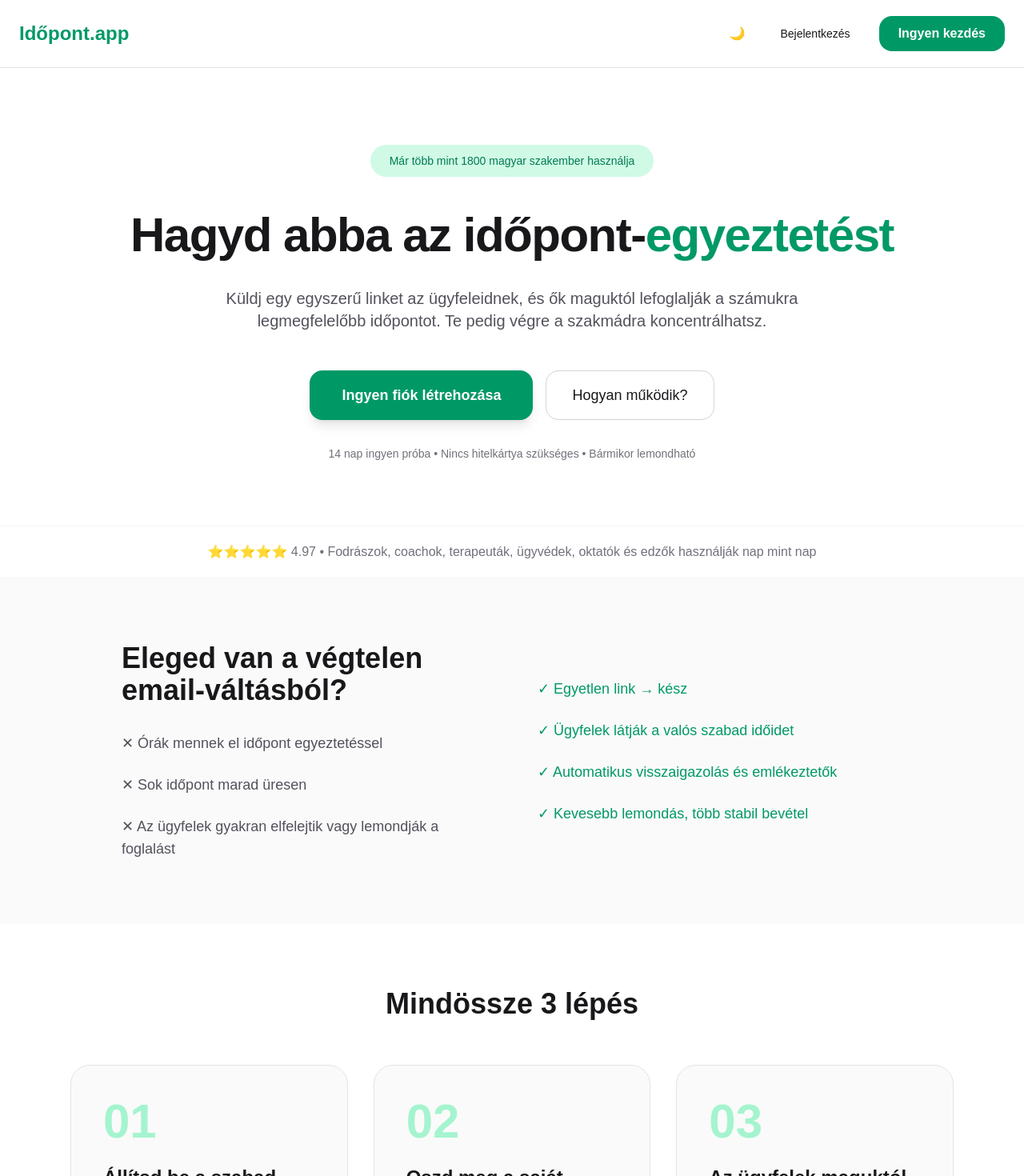
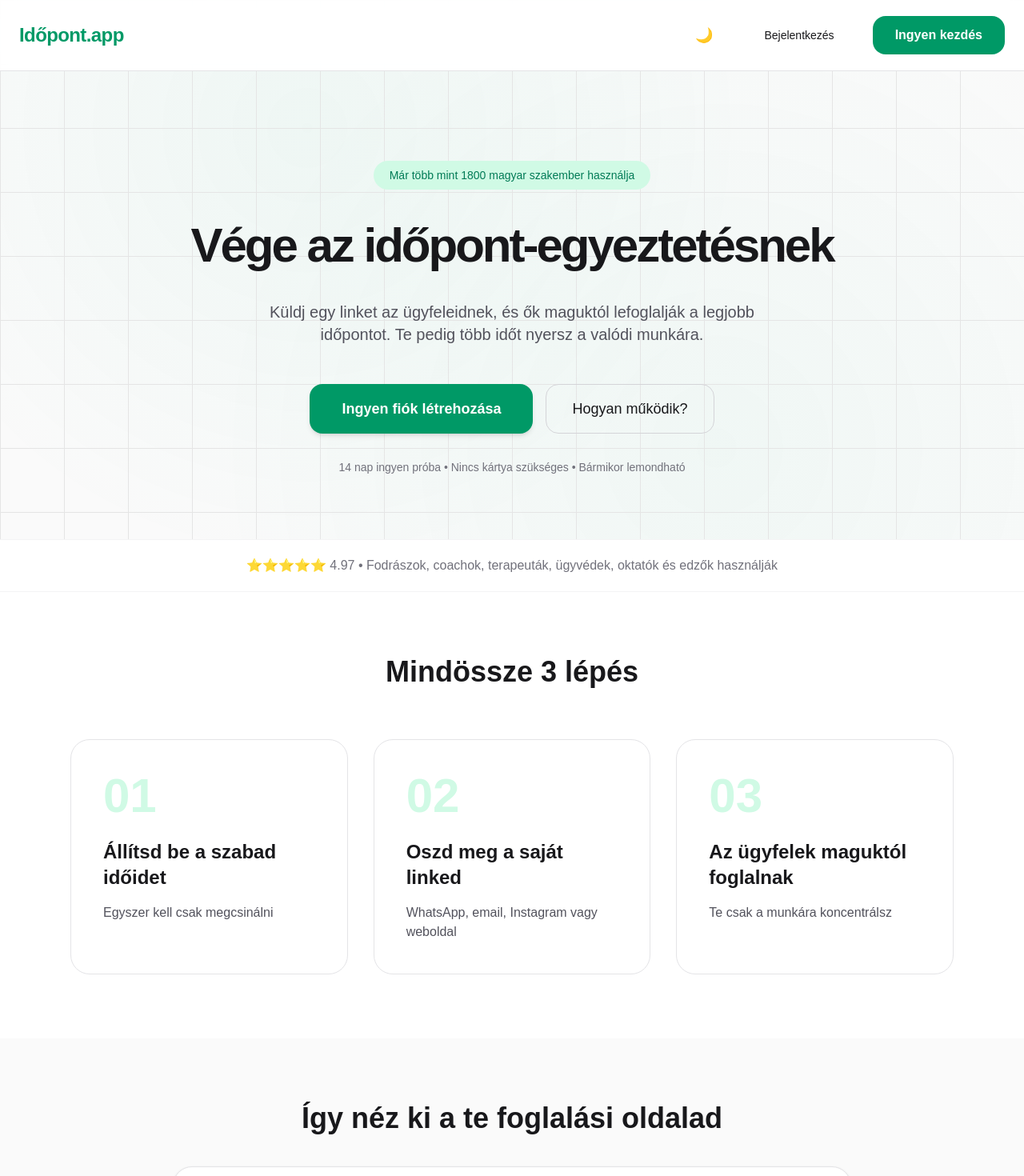
Before and after one commit to Keszil/calendarrr, a Next.js app: page / in a window 1280 px wide. Shown: the top 1470 px of the page at 80% size. Built offline with nearby package versions, Linux system fonts and the light colour scheme.

Commit message:
Update page.js

```diff
--- a/app/page.js
+++ b/app/page.js
@@ -48,16 +48,16 @@ export default function Home() {
       name: "Starter",
       price: isAnnual ? 4900 : 5900,
       period: isAnnual ? "/hó (éves)" : "/hó",
-      description: "Egyéni szakembereknek ideális",
+      description: "Egyéni szakembereknek",
       features: ["Korlátlan foglalási linkek", "Valós idejű naptár", "Automatikus emlékeztetők", "Zoom integráció", "Alap analitika"],
-      cta: "Starter csomag választása",
+      cta: "Starter csomag",
       popular: false,
     },
     {
       name: "Pro",
       price: isAnnual ? 9900 : 12900,
       period: isAnnual ? "/hó (éves)" : "/hó",
-      description: "A legtöbb szakember ezt választja",
+      description: "A legnépszerűbb választás",
       features: ["Minden a Starterben", "Egyéni branding", "Csoportfoglalás", "Haladó analitika", "Prioritásos támogatás", "Nincs Időpont.app logó"],
       cta: "Pro csomag indítása",
       popular: true,
@@ -84,46 +84,65 @@ export default function Home() {
     {
       name: "Nagy Márk",
       role: "Életvezetési coach",
-      text: "Sokkal professzionálisabb lett a szolgáltatásom. Kevesebb lemondás, több betelt időpont. Tavaly óta már a Pro csomagot használom.",
+      text: "Sokkal professzionálisabb lett a szolgáltatásom. Kevesebb lemondás, több betelt időpont.",
       rating: 5,
       avatar: "🧔"
     },
     {
       name: "Szabó Eszter",
       role: "Jogi tanácsadó",
-      text: "A korábbi végtelen email-váltás helyett most tényleg csak a munkára kell koncentrálnom. Nagyon intuitív és megbízható rendszer.",
+      text: "A korábbi végtelen email-váltás helyett most tényleg csak a munkára kell koncentrálnom. Nagyon intuitív rendszer.",
       rating: 5,
       avatar: "👩‍💼"
     },
     {
       name: "Tóth Péter",
       role: "Személyi edző",
-      text: "Az ügyfeleim 90%-a magától foglal. Hihetetlen, mennyire leegyszerűsítette az életemet ez az eszköz.",
+      text: "Az ügyfeleim 90%-a magától foglal. Hihetetlenül leegyszerűsítette az életemet.",
       rating: 5,
       avatar: "💪"
     }
   ]
 
   return (
-    <main className="min-h-screen bg-zinc-50 dark:bg-zinc-950 text-zinc-900 dark:text-zinc-100">
+    <main className="min-h-screen bg-zinc-50 dark:bg-zinc-950 text-zinc-900 dark:text-zinc-100 overflow-hidden relative">
+
+      {/* Absztrakt háttér animáció - finom és elegáns */}
+      <div className="fixed inset-0 z-0 pointer-events-none">
+        <motion.div
+          animate={{ opacity: [0.6, 0.4, 0.6] }}
+          transition={{ duration: 15, repeat: Infinity }}
+          className="absolute inset-0 bg-[radial-gradient(circle_at_30%_20%,rgba(16,185,129,0.12),transparent_50%)]"
+        />
+        <motion.div
+          animate={{ opacity: [0.5, 0.7, 0.5] }}
+          transition={{ duration: 18, repeat: Infinity, delay: 5 }}
+          className="absolute inset-0 bg-[radial-gradient(circle_at_70%_70%,rgba(16,185,129,0.08),transparent_60%)]"
+        />
+        {/* Finom rács */}
+        <div className="absolute inset-0 bg-[linear-gradient(to_right,#e5e5e5_1px,transparent_1px),linear-gradient(to_bottom,#e5e5e5_1px,transparent_1px)] dark:bg-[linear-gradient(to_right,#27272a_1px,transparent_1px),linear-gradient(to_bottom,#27272a_1px,transparent_1px)] bg-[size:80px_80px]" />
+      </div>
+
       {/* NAVBAR */}
-      <header className="sticky top-0 z-50 bg-white/95 dark:bg-zinc-950/95 backdrop-blur-md border-b border-zinc-200 dark:border-zinc-800">
+      <header className="sticky top-0 z-50 bg-white/95 dark:bg-zinc-950/95 backdrop-blur-lg border-b border-zinc-200 dark:border-zinc-800">
         <div className="max-w-7xl mx-auto px-6 py-5 flex justify-between items-center">
-          <h1 className="text-2xl font-semibold text-emerald-600 dark:text-emerald-500">Időpont.app</h1>
+          <h1 className="text-2xl font-semibold tracking-tight text-emerald-600 dark:text-emerald-500">
+            Időpont.app
+          </h1>
 
-          <div className="flex items-center gap-4">
+          <div className="flex items-center gap-6">
             <button
               onClick={() => setIsDark(!isDark)}
-              className="p-2 rounded-xl hover:bg-zinc-100 dark:hover:bg-zinc-800 transition"
+              className="px-4 py-2 rounded-2xl hover:bg-zinc-100 dark:hover:bg-zinc-800 transition text-lg"
             >
               {isDark ? '☀️' : '🌙'}
             </button>
-            <button className="px-5 py-2 text-sm font-medium rounded-2xl hover:bg-zinc-100 dark:hover:bg-zinc-800 transition">
+            <button className="px-6 py-2.5 text-sm font-medium rounded-2xl hover:bg-zinc-100 dark:hover:bg-zinc-800 transition">
               Bejelentkezés
             </button>
             <button
               onClick={() => document.getElementById('pricing')?.scrollIntoView({ behavior: 'smooth' })}
-              className="px-6 py-2.5 bg-emerald-600 hover:bg-emerald-700 text-white font-semibold rounded-2xl transition"
+              className="px-7 py-3 bg-emerald-600 hover:bg-emerald-700 text-white font-semibold rounded-2xl transition"
             >
               Ingyen kezdés
             </button>
@@ -132,25 +151,25 @@ export default function Home() {
       </header>
 
       {/* HERO */}
-      <section className="pt-24 pb-20 bg-white dark:bg-zinc-950">
+      <section className="relative z-10 pt-28 pb-20">
         <div className="max-w-5xl mx-auto px-6 text-center">
-          <div className="inline-flex items-center gap-2 bg-emerald-100 dark:bg-emerald-900/30 text-emerald-700 dark:text-emerald-400 px-6 py-2.5 rounded-full text-sm mb-10">
+          <div className="inline-flex items-center gap-2 bg-emerald-100 dark:bg-emerald-900/30 text-emerald-700 dark:text-emerald-400 px-5 py-2 rounded-full text-sm mb-8">
             Már több mint 1800 magyar szakember használja
           </div>
 
-          <h1 className="text-5xl md:text-6xl font-bold tracking-tight leading-[1.1] mb-8">
-            Hagyd abba az időpont-<span className="text-emerald-600 dark:text-emerald-500">egyeztetést</span>
+          <h1 className="text-5xl md:text-6xl font-bold tracking-tighter leading-tight mb-8">
+            Vége az időpont-egyeztetésnek
           </h1>
 
-          <p className="text-xl text-zinc-600 dark:text-zinc-400 max-w-3xl mx-auto mb-12">
-            Küldj egy egyszerű linket az ügyfeleidnek, és ők maguktól lefoglalják a számukra legmegfelelőbb időpontot.
-            Te pedig végre a szakmádra koncentrálhatsz.
+          <p className="text-xl text-zinc-600 dark:text-zinc-400 max-w-2xl mx-auto mb-12">
+            Küldj egy linket az ügyfeleidnek, és ők maguktól lefoglalják a legjobb időpontot.
+            Te pedig több időt nyersz a valódi munkára.
           </p>
 
           <div className="flex flex-col sm:flex-row gap-4 justify-center">
             <button
               onClick={() => document.getElementById('pricing')?.scrollIntoView({ behavior: 'smooth' })}
-              className="px-10 py-4 text-lg font-semibold bg-emerald-600 hover:bg-emerald-700 text-white rounded-2xl transition shadow-lg"
+              className="px-10 py-4 text-lg font-semibold bg-emerald-600 hover:bg-emerald-700 text-white rounded-2xl transition shadow-md"
             >
               Ingyen fiók létrehozása
             </button>
@@ -159,41 +178,21 @@ export default function Home() {
             </button>
           </div>
 
-          <p className="mt-8 text-sm text-zinc-500">14 nap ingyen próba • Nincs hitelkártya szükséges • Bármikor lemondható</p>
+          <p className="mt-8 text-sm text-zinc-500">14 nap ingyen próba • Nincs kártya szükséges • Bármikor lemondható</p>
         </div>
       </section>
 
       {/* TRUST BAR */}
-      <div className="border-y border-zinc-100 dark:border-zinc-800 bg-white dark:bg-zinc-900 py-5">
+      <div className="relative z-10 border-y border-zinc-100 dark:border-zinc-800 bg-white dark:bg-zinc-900 py-5">
         <div className="max-w-6xl mx-auto px-6 text-center text-zinc-500 dark:text-zinc-400">
-          ⭐⭐⭐⭐⭐ 4.97 • Fodrászok, coachok, terapeuták, ügyvédek, oktatók és edzők használják nap mint nap
+          ⭐⭐⭐⭐⭐ 4.97 • Fodrászok, coachok, terapeuták, ügyvédek, oktatók és edzők használják
         </div>
       </div>
 
-      {/* PROBLEM → SOLUTION */}
-      <section className="py-20 bg-zinc-50 dark:bg-zinc-900">
-        <div className="max-w-5xl mx-auto px-6 grid md:grid-cols-2 gap-16 items-center">
-          <div>
-            <h2 className="text-4xl font-semibold mb-8">Eleged van a végtelen email-váltásból?</h2>
-            <div className="space-y-6 text-lg text-zinc-600 dark:text-zinc-400">
-              <p>✕ Órák mennek el időpont egyeztetéssel</p>
-              <p>✕ Sok időpont marad üresen</p>
-              <p>✕ Az ügyfelek gyakran elfelejtik vagy lemondják a foglalást</p>
-            </div>
-          </div>
-          <div className="space-y-6 text-lg">
-            <p className="text-emerald-600 dark:text-emerald-500">✓ Egyetlen link → kész</p>
-            <p className="text-emerald-600 dark:text-emerald-500">✓ Ügyfelek látják a valós szabad időidet</p>
-            <p className="text-emerald-600 dark:text-emerald-500">✓ Automatikus visszaigazolás és emlékeztetők</p>
-            <p className="text-emerald-600 dark:text-emerald-500">✓ Kevesebb lemondás, több stabil bevétel</p>
-          </div>
-        </div>
-      </section>
-
       {/* HOW IT WORKS */}
-      <section className="py-20 bg-white dark:bg-zinc-950">
+      <section className="relative z-10 py-20 bg-white dark:bg-zinc-950">
         <div className="max-w-6xl mx-auto px-6">
-          <h2 className="text-4xl font-semibold text-center mb-14">Mindössze 3 lépés</h2>
+          <h2 className="text-4xl font-semibold text-center mb-16">Mindössze 3 lépés</h2>
           <div className="grid md:grid-cols-3 gap-8">
             {[
               { num: "01", title: "Állítsd be a szabad időidet", desc: "Egyszer kell csak megcsinálni" },
@@ -202,10 +201,10 @@ export default function Home() {
             ].map((item, i) => (
               <motion.div
                 key={i}
-                whileHover={{ y: -8 }}
-                className="bg-zinc-50 dark:bg-zinc-900 border border-zinc-200 dark:border-zinc-800 p-10 rounded-3xl"
+                whileHover={{ y: -6 }}
+                className="bg-white dark:bg-zinc-900 border border-zinc-200 dark:border-zinc-800 p-10 rounded-3xl hover:shadow-md transition-shadow"
               >
-                <div className="text-6xl font-bold text-emerald-200 dark:text-emerald-950 mb-6">{item.num}</div>
+                <div className="text-6xl font-bold text-emerald-100 dark:text-emerald-950 mb-6">{item.num}</div>
                 <h3 className="text-2xl font-semibold mb-4">{item.title}</h3>
                 <p className="text-zinc-600 dark:text-zinc-400">{item.desc}</p>
               </motion.div>
@@ -215,14 +214,17 @@ export default function Home() {
       </section>
 
       {/* BOOKING DEMO */}
-      <section className="py-20 bg-zinc-50 dark:bg-zinc-900">
+      <section className="relative z-10 py-20 bg-zinc-50 dark:bg-zinc-900">
         <div className="max-w-4xl mx-auto px-6">
           <h2 className="text-4xl font-semibold text-center mb-10">Így néz ki a te foglalási oldalad</h2>
 
-          <div className="bg-white dark:bg-zinc-800 border border-zinc-200 dark:border-zinc-700 rounded-3xl p-10 shadow-sm">
-            <div className="flex justify-center gap-3 mb-10">
+          <div className="bg-white dark:bg-zinc-800 border border-zinc-200 dark:border-zinc-700 rounded-3xl p-12 shadow-sm">
+            <div className="flex justify-center gap-4 mb-10">
               {[1,2,3].map(s => (
-                <div key={s} className={`w-3 h-3 rounded-full transition-all ${step >= s ? 'bg-emerald-600 scale-125' : 'bg-zinc-300 dark:bg-zinc-600'}`} />
+                <div
+                  key={s}
+                  className={`w-3.5 h-3.5 rounded-full transition-all ${step >= s ? 'bg-emerald-600 scale-125' : 'bg-zinc-300 dark:bg-zinc-600'}`}
+                />
               ))}
             </div>
 
@@ -235,7 +237,7 @@ export default function Home() {
                       <button
                         key={i}
                         onClick={() => setSelectedDate(i)}
-                        className={`aspect-square rounded-2xl transition-all font-medium ${selectedDate === i
+                        className={`aspect-square rounded-2xl transition-all ${selectedDate === i
                           ? 'bg-emerald-600 text-white'
                           : 'bg-zinc-100 dark:bg-zinc-700 hover:bg-zinc-200 dark:hover:bg-zinc-600'}`}
                       >
@@ -243,7 +245,10 @@ export default function Home() {
                       </button>
                     ))}
                   </div>
-                  <button onClick={() => setStep(2)} className="mt-10 w-full py-4 bg-emerald-600 hover:bg-emerald-700 text-white font-semibold rounded-2xl transition">
+                  <button
+                    onClick={() => setStep(2)}
+                    className="mt-10 w-full py-4 bg-emerald-600 hover:bg-emerald-700 text-white font-semibold rounded-2xl transition"
+                  >
                     Tovább →
                   </button>
                 </motion.div>
@@ -265,7 +270,10 @@ export default function Home() {
                       </button>
                     ))}
                   </div>
-                  <button onClick={() => setStep(3)} className="mt-10 w-full py-4 bg-emerald-600 hover:bg-emerald-700 text-white font-semibold rounded-2xl transition">
+                  <button
+                    onClick={() => setStep(3)}
+                    className="mt-10 w-full py-4 bg-emerald-600 hover:bg-emerald-700 text-white font-semibold rounded-2xl transition"
+                  >
                     Tovább az adatokhoz →
                   </button>
                 </motion.div>
@@ -293,7 +301,7 @@ export default function Home() {
       </section>
 
       {/* TESTIMONIALS */}
-      <section className="py-20 bg-white dark:bg-zinc-950">
+      <section className="relative z-10 py-20 bg-white dark:bg-zinc-950">
         <div className="max-w-6xl mx-auto px-6">
           <h2 className="text-4xl font-semibold text-center mb-12">Mit mondanak a felhasználóink?</h2>
 
@@ -319,15 +327,14 @@ export default function Home() {
         </div>
       </section>
 
-      {/* PRICING */}
-      <section id="pricing" className="py-24 bg-zinc-50 dark:bg-zinc-900">
+      {/* PRICING SECTION */}
+      <section id="pricing" className="relative z-10 py-24 bg-zinc-50 dark:bg-zinc-900">
         <div className="max-w-6xl mx-auto px-6">
           <div className="text-center mb-16">
             <h2 className="text-4xl font-semibold mb-4">Válaszd ki a számodra tökéletes csomagot</h2>
             <p className="text-xl text-zinc-600 dark:text-zinc-400">14 nap ingyen. Bármikor lemondható.</p>
           </div>
 
-          {/* Éves / Havi kapcsoló */}
           <div className="flex justify-center mb-12">
             <div className="bg-white dark:bg-zinc-800 border border-zinc-200 dark:border-zinc-700 rounded-2xl p-1 flex">
               <button
@@ -352,8 +359,8 @@ export default function Home() {
                 whileHover={{ y: plan.popular ? -12 : -8 }}
                 className={`relative rounded-3xl p-8 flex flex-col border transition-all bg-white dark:bg-zinc-800 ${
                   plan.popular
-                    ? 'border-emerald-500 shadow-xl shadow-emerald-500/10 scale-[1.03]'
-                    : 'border-zinc-200 dark:border-zinc-700'
+                    ? 'border-emerald-600 shadow-xl shadow-emerald-600/10 scale-[1.03]'
+                    : 'border-zinc-200 dark:border-zinc-700 hover:border-zinc-300'
                 }`}
               >
                 {plan.popular && (
@@ -363,7 +370,7 @@ export default function Home() {
                 )}
 
                 <h3 className="text-2xl font-semibold mb-1">{plan.name}</h3>
-                <p className="text-zinc-500 dark:text-zinc-400 text-sm mb-8">{plan.description}</p>
+                <p className="text-zinc-500 dark:text-zinc-400 mb-8">{plan.description}</p>
 
                 <div className="mb-10">
                   <span className="text-5xl font-bold">{plan.price.toLocaleString('hu-HU')}</span>
@@ -371,10 +378,10 @@ export default function Home() {
                   <p className="text-sm text-zinc-500">{plan.period}</p>
                 </div>
 
-                <ul className="space-y-4 mb-10 flex-1 text-sm">
+                <ul className="space-y-4 mb-10 flex-1">
                   {plan.features.map((f, i) => (
-                    <li key={i} className="flex items-start gap-3">
-                      <span className="text-emerald-600 mt-1">✓</span>
+                    <li key={i} className="flex items-start gap-3 text-sm">
+                      <span className="text-emerald-600 mt-0.5">✓</span>
                       <span>{f}</span>
                     </li>
                   ))}
@@ -385,7 +392,7 @@ export default function Home() {
                   className={`w-full py-4 rounded-2xl font-semibold transition-all ${
                     plan.popular
                       ? 'bg-emerald-600 hover:bg-emerald-700 text-white'
-                      : 'bg-zinc-100 dark:bg-zinc-700 hover:bg-zinc-200 dark:hover:bg-zinc-600'
+                      : 'bg-zinc-100 dark:bg-zinc-700 hover:bg-zinc-200'
                   }`}
                 >
                   {plan.cta}
@@ -397,9 +404,9 @@ export default function Home() {
       </section>
 
       {/* FINAL CTA */}
-      <section className="py-24 bg-emerald-600 text-white">
+      <section className="relative z-10 py-24 bg-emerald-600 text-white">
         <div className="max-w-4xl mx-auto px-6 text-center">
-          <h2 className="text-4xl md:text-5xl font-semibold mb-6">Kezdj el időpontokat fogadni még ma</h2>
+          <h2 className="text-4xl font-semibold mb-6">Kezdj el időpontokat fogadni még ma</h2>
           <p className="text-xl mb-10 opacity-90">Csatlakozz több mint 1800 elégedett magyar szakemberhez</p>
 
           <button
```
